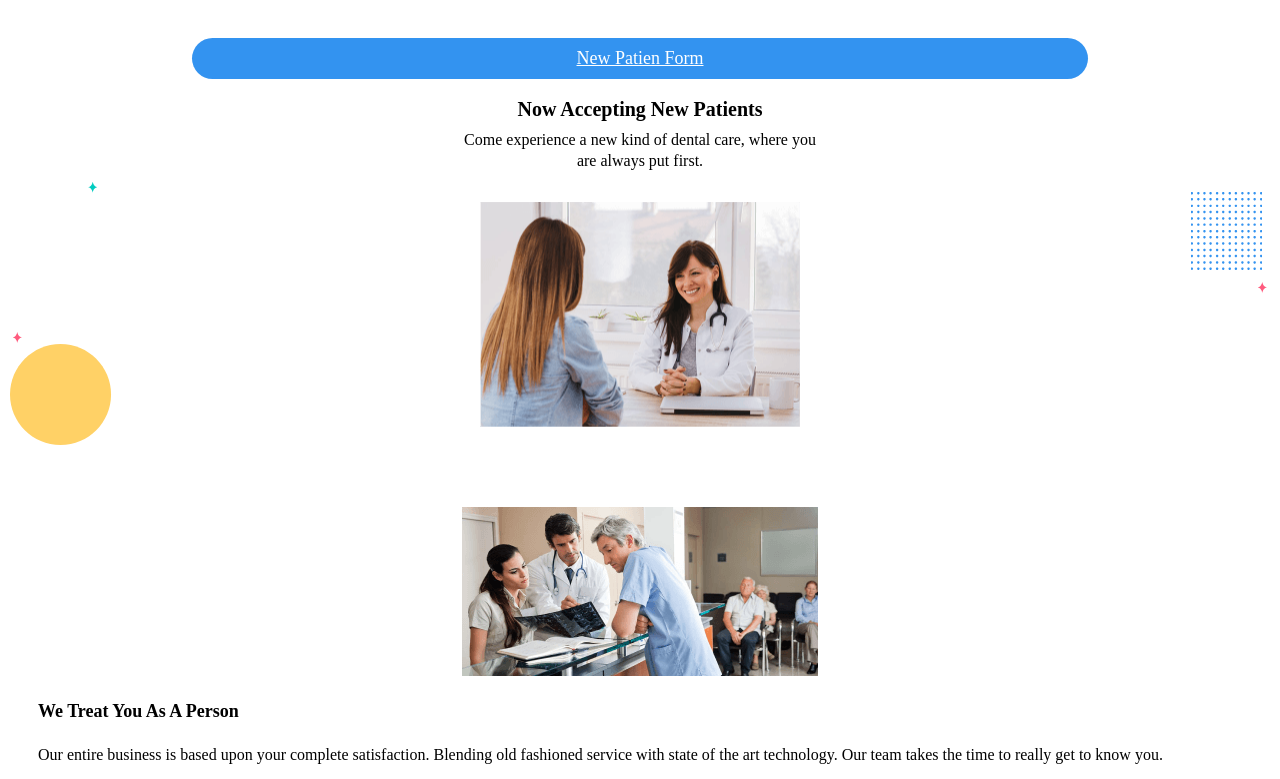
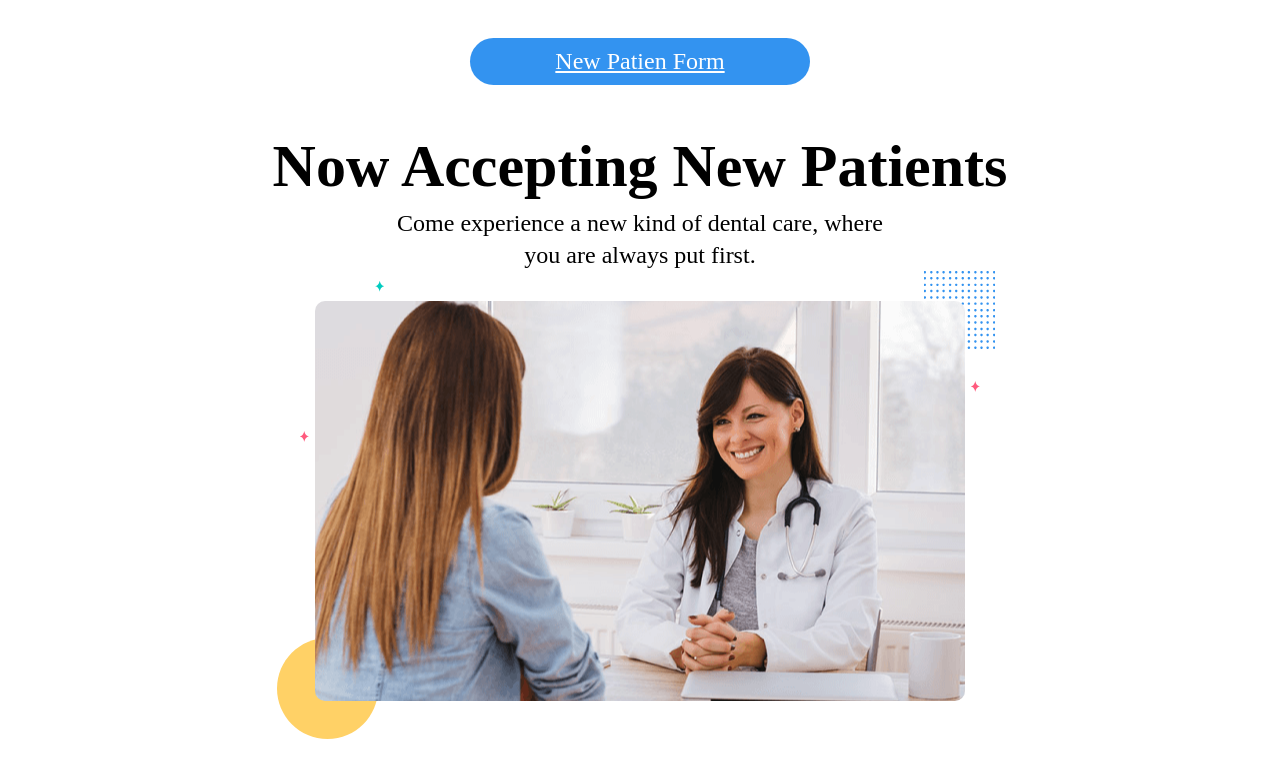
Before and after one commit to idenispankov/lake_mead_dental_next_js, a Next.js app: page /new-patients in a window 1280 px wide. Shown: the top 779 px of the page. Built offline with nearby package versions, Linux system fonts and the light colour scheme.

Commit message:
new patients ready

```diff
--- a/components/Layout/Layout.js
+++ b/components/Layout/Layout.js
@@ -8,7 +8,7 @@ export default function Layout({ children }) {
       <div>
         <main>{children}</main>
       </div>
-      {/* <Footer /> */}
+      <Footer />
     </>
   );
 }
--- a/components/NewPatiens/NewPatients.js
+++ b/components/NewPatiens/NewPatients.js
@@ -1,5 +1,4 @@
 import styles from './NewPatients.module.css';
-// import Button from '../Button/Button';
 import Link from 'next/link';
 
 export default function NewPatients() {
@@ -9,11 +8,15 @@ export default function NewPatients() {
         <a className={styles.button}>New Patien Form</a>
       </Link>
       <div className={styles.header__container}>
-        <h2 className={styles.section__heading}>Now Accepting New Patients</h2>
-        <p className={styles.section__text}>
-          Come experience a new kind of dental care, where you are always put
-          first.
-        </p>
+        <div className={styles.header__text_container}>
+          <h2 className={styles.section__heading}>
+            Now Accepting New Patients
+          </h2>
+          <p className={styles.section__text}>
+            Come experience a new kind of dental care, where you are always put
+            first.
+          </p>
+        </div>
         <div className={styles.section__image}>
           <span className={styles.section__circle}></span>
           <span className={styles.section__square}></span>
@@ -34,9 +37,7 @@ export default function NewPatients() {
             team takes the time to really get to know you.
           </p>
         </div>
-      </div>
 
-      <div className={styles.grid__container}>
         <div className={styles.grid__item_container}>
           <div
             className={`${styles.grid__item_image} ${styles.difference}`}
@@ -48,9 +49,7 @@ export default function NewPatients() {
             will address any concerns that may bother you.
           </p>
         </div>
-      </div>
 
-      <div className={styles.grid__container}>
         <div className={styles.grid__item_container}>
           <div className={`${styles.grid__item_image} ${styles.service}`}></div>
           <h3 className={styles.grid__item_heading}>
--- a/components/NewPatiens/NewPatients.module.css
+++ b/components/NewPatiens/NewPatients.module.css
@@ -18,7 +18,7 @@
   font-size: 18px;
   transition: all 0.3s linear;
   text-align: center;
-  width: 70%;
+  width: 200px;
 }
 
 .button:hover {
@@ -44,8 +44,7 @@
 .section__image {
   background: url('../../public/images/new_patients_header_mobile.png')
     no-repeat center;
-  /* max-width: 300px; */
-  min-width: 100%;
+  max-width: 339px;
   min-height: 225px;
   margin: 0 auto;
   position: relative;
@@ -115,7 +114,8 @@
 }
 
 .grid__item_image {
-  min-width: 100%;
+  max-width: 350px;
+  margin: 0 auto;
   min-height: 170px;
   border-radius: 10px;
   margin-bottom: 20px;
@@ -125,16 +125,81 @@
   font-size: 18px;
   line-height: 160%;
   margin-bottom: 10px;
+  padding: 0 20px;
 }
 
 .grid__item_text {
   font-size: 16px;
   line-height: 160%;
+  padding: 0 20px;
 }
 
 .grid__item_container {
+  max-width: 400px;
+  margin: 0 auto;
   margin-bottom: 30px;
   padding: 20px 10px;
   background: #fff;
   border-radius: 10px;
 }
+
+@media screen and (min-width: 768px) {
+  .section__heading {
+    font-size: 40px;
+  }
+  .section__text {
+    font-size: 24px;
+    max-width: 500px;
+  }
+  .section__image {
+    background: url('../../public/images/new_patients_header_tablet.png')
+      no-repeat center;
+    max-width: 650px;
+    min-height: 400px;
+    margin: 0 auto;
+    position: relative;
+    border-radius: 10px;
+    margin-bottom: 60px;
+  }
+  .section__square {
+    top: -30px;
+    right: -30px;
+  }
+  .section__circle {
+    left: -40px;
+    bottom: -40px;
+  }
+  .grid__container {
+    display: grid;
+    grid-template-columns: repeat(3, 1fr);
+    gap: 10px;
+    max-width: 1280px;
+    margin: 0 auto;
+  }
+  .grid__item_heading {
+    padding: 0;
+    font-size: 16px;
+  }
+  .grid__item_text {
+    padding: 0;
+  }
+  .button {
+    font-size: 24px;
+    width: 300px;
+  }
+}
+
+@media screen and (min-width: 1024px) {
+  .section__heading {
+    font-size: 60px;
+  }
+  .grid__item_heading {
+    font-size: 22px;
+  }
+  .grid__item_text {
+    font-size: 18px;
+  }
+}
+
+@media screen and (min-width: 1280px) {
+}
```
Also changed, not shown: public/images/new_patients_header_tablet.png (added).
